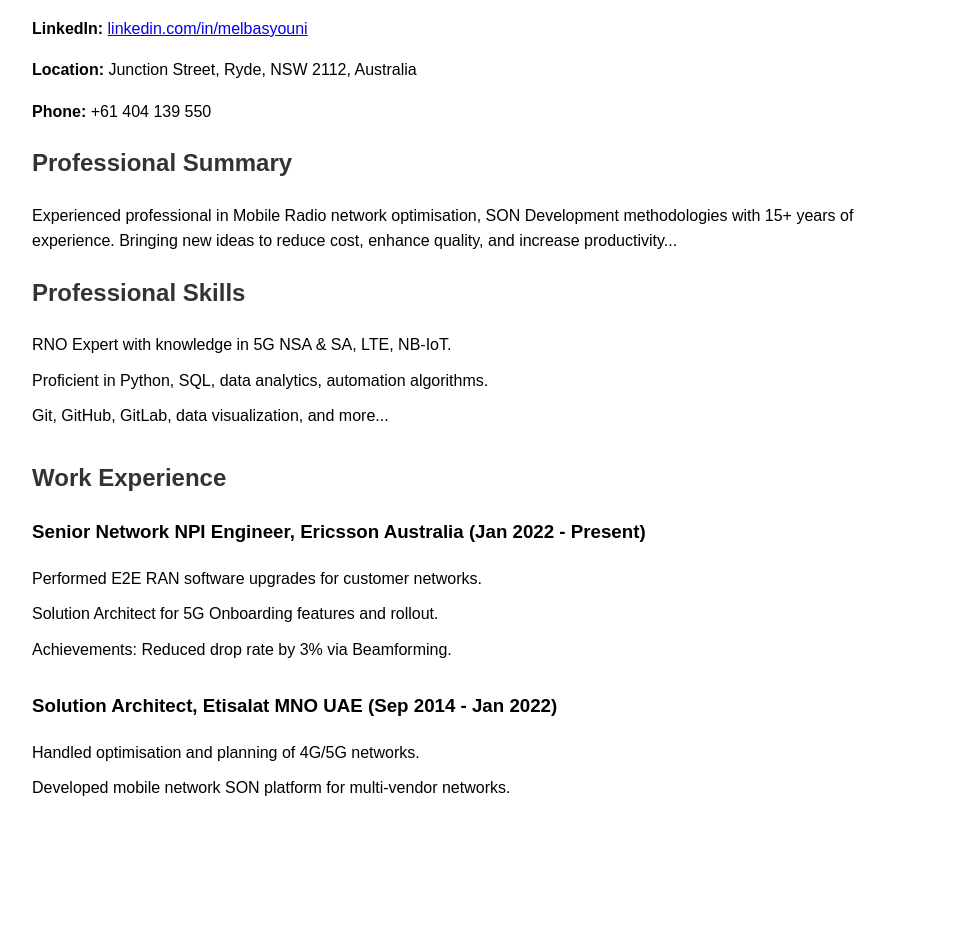
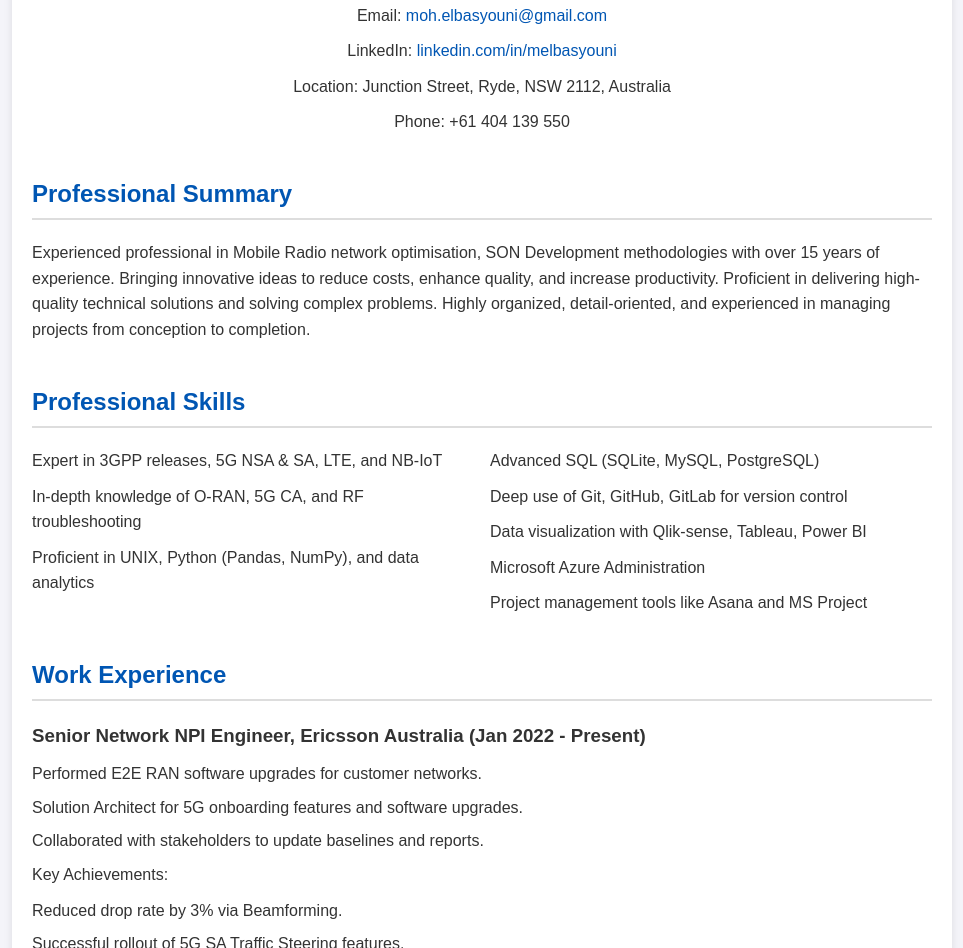
Before and after one commit to MohdElBasyouni/MohdElBasyouni.github.io, a plain HTML site: page index.html in a window 1280 px wide. Shown: the part 140-1088 px from the top of the page, without its empty margins (158-1121 px from the left). Before the commit the page ends 987 px from the top, so only its background shows below. Drawn offline with Linux system fonts and the light colour scheme.

Commit message:
Update Index.html

```diff
--- a/index.html
+++ b/index.html
@@ -3,64 +3,171 @@
 <head>
     <meta charset="UTF-8">
     <meta name="viewport" content="width=device-width, initial-scale=1.0">
+    <meta name="description" content="Mohamed ElBasyouni - Resume">
     <title>Resume - Mohamed ElBasyouni</title>
     <style>
         body {
-            font-family: Arial, sans-serif;
-            line-height: 1.6;
+            font-family: 'Arial', sans-serif;
             margin: 0;
             padding: 0;
+            background-color: #f4f4f9;
+            color: #333;
+            line-height: 1.6;
         }
         .container {
             max-width: 900px;
-            margin: 0 auto;
+            margin: 40px auto;
             padding: 20px;
+            background-color: #fff;
+            border-radius: 8px;
+            box-shadow: 0 4px 8px rgba(0, 0, 0, 0.1);
         }
-        h1, h2 {
-            color: #333;
+        h1 {
+            color: #0056b3;
+            text-align: center;
+            margin-bottom: 5px;
+        }
+        h2 {
+            color: #0056b3;
+            border-bottom: 2px solid #ddd;
+            padding-bottom: 5px;
+            margin-top: 40px;
+        }
+        p {
+            margin: 10px 0;
         }
         ul {
             list-style: none;
             padding: 0;
         }
         ul li {
-            padding-bottom: 10px;
+            margin-bottom: 10px;
+        }
+        .contact-info {
+            text-align: center;
+            margin-bottom: 20px;
+        }
+        .contact-info a {
+            color: #0056b3;
+            text-decoration: none;
+        }
+        .skills-list, .certifications-list {
+            columns: 2;
+        }
+        .experience h3 {
+            margin: 0;
+            color: #333;
+        }
+        .experience ul {
+            margin-top: 10px;
+        }
+        .experience ul li {
+            margin-bottom: 8px;
+        }
+        .footer {
+            text-align: center;
+            padding-top: 20px;
+            font-size: 14px;
+            color: #777;
+        }
+        @media (max-width: 768px) {
+            .skills-list, .certifications-list {
+                columns: 1;
+            }
         }
     </style>
 </head>
 <body>
+
     <div class="container">
         <h1>Mohamed ElBasyouni</h1>
-        <p><strong>Email:</strong> <a href="mailto:moh.elbasyouni@gmail.com">moh.elbasyouni@gmail.com</a></p>
-        <p><strong>LinkedIn:</strong> <a href="https://linkedin.com/in/melbasyouni" target="_blank">linkedin.com/in/melbasyouni</a></p>
-        <p><strong>Location:</strong> Junction Street, Ryde, NSW 2112, Australia</p>
-        <p><strong>Phone:</strong> +61 404 139 550</p>
+
+        <div class="contact-info">
+            <p>Email: <a href="mailto:moh.elbasyouni@gmail.com">moh.elbasyouni@gmail.com</a></p>
+            <p>LinkedIn: <a href="https://linkedin.com/in/melbasyouni" target="_blank">linkedin.com/in/melbasyouni</a></p>
+            <p>Location: Junction Street, Ryde, NSW 2112, Australia</p>
+            <p>Phone: +61 404 139 550</p>
+        </div>
 
         <h2>Professional Summary</h2>
-        <p>Experienced professional in Mobile Radio network optimisation, SON Development methodologies with 15+ years of experience. Bringing new ideas to reduce cost, enhance quality, and increase productivity...</p>
+        <p>Experienced professional in Mobile Radio network optimisation, SON Development methodologies with over 15 years of experience. Bringing innovative ideas to reduce costs, enhance quality, and increase productivity. Proficient in delivering high-quality technical solutions and solving complex problems. Highly organized, detail-oriented, and experienced in managing projects from conception to completion.</p>
 
         <h2>Professional Skills</h2>
-        <ul>
-            <li>RNO Expert with knowledge in 5G NSA & SA, LTE, NB-IoT.</li>
-            <li>Proficient in Python, SQL, data analytics, automation algorithms.</li>
-            <li>Git, GitHub, GitLab, data visualization, and more...</li>
+        <ul class="skills-list">
+            <li>Expert in 3GPP releases, 5G NSA & SA, LTE, and NB-IoT</li>
+            <li>In-depth knowledge of O-RAN, 5G CA, and RF troubleshooting</li>
+            <li>Proficient in UNIX, Python (Pandas, NumPy), and data analytics</li>
+            <li>Advanced SQL (SQLite, MySQL, PostgreSQL)</li>
+            <li>Deep use of Git, GitHub, GitLab for version control</li>
+            <li>Data visualization with Qlik-sense, Tableau, Power BI</li>
+            <li>Microsoft Azure Administration</li>
+            <li>Project management tools like Asana and MS Project</li>
         </ul>
 
         <h2>Work Experience</h2>
+
+        <div class="experience">
             <h3>Senior Network NPI Engineer, Ericsson Australia (Jan 2022 - Present)</h3>
             <ul>
                 <li>Performed E2E RAN software upgrades for customer networks.</li>
-            <li>Solution Architect for 5G Onboarding features and rollout.</li>
-            <li>Achievements: Reduced drop rate by 3% via Beamforming.</li>
+                <li>Solution Architect for 5G onboarding features and software upgrades.</li>
+                <li>Collaborated with stakeholders to update baselines and reports.</li>
+                <li>Key Achievements:
+                    <ul>
+                        <li>Reduced drop rate by 3% via Beamforming.</li>
+                        <li>Successful rollout of 5G SA Traffic Steering features.</li>
+                        <li>Developed automation scripts using Python and VBA.</li>
+                    </ul>
+                </li>
             </ul>
 
             <h3>Solution Architect, Etisalat MNO UAE (Sep 2014 - Jan 2022)</h3>
             <ul>
-            <li>Handled optimisation and planning of 4G/5G networks.</li>
-            <li>Developed mobile network SON platform for multi-vendor networks.</li>
+                <li>Optimized 4G/5G networks with detailed KPI analytics.</li>
+                <li>Designed multi-vendor SON platforms for mobile networks.</li>
+                <li>Created data visualization dashboards for KPI insights using BI tools.</li>
+                <li>Key Achievements:
+                    <ul>
+                        <li>Increased 5G traffic penetration by 30%.</li>
+                        <li>Enhanced handover strategies and reduced drop rates.</li>
+                    </ul>
+                </li>
             </ul>
 
-        <!-- Add other sections such as Education, Certifications, etc. -->
+            <h3>Senior Telecom Deployment Engineer, Etisalat MNO Egypt (Aug 2011 - Aug 2014)</h3>
+            <ul>
+                <li>Deployed and optimized Microwave and Wi-Fi connections for VIP clients.</li>
+                <li>Successfully implemented UMTS 900 as a 3rd Carrier solution in Egypt.</li>
+            </ul>
+
+            <h3>Senior BSS Engineer, NESIC (Sep 2009 - Aug 2011)</h3>
+            <ul>
+                <li>Expanded and optimized 3G/2G networks across various regions.</li>
+                <li>Worked on Huawei and NEC microwave link installations and configurations.</li>
+            </ul>
         </div>
+
+        <h2>Education</h2>
+        <p><strong>B.Sc. in Electrical Engineering, Communication and Electronics</strong> - Mansoura University (Spring 2009)</p>
+        <p><strong>Graduation Project:</strong> Multi-User Code Division Multiple Access (CDMA) with Distinction</p>
+
+        <h2>Certifications</h2>
+        <ul class="certifications-list">
+            <li>Ericsson Certified Associate - Ericsson 5G RAN Services (2024)</li>
+            <li>Microsoft Azure Administrator (2021)</li>
+            <li>SAFe 6 Agilist, PMI-ACP, PMP, Scrum Master (Various Dates)</li>
+        </ul>
+
+        <h2>Personal Skills</h2>
+        <p>Highly self-motivated, creative, and enthusiastic with strong organizational skills. Able to work under stress, meet tight deadlines, and manage complex projects. Fluent in tools like Notion, ClickUp, Obsidian, and Whimsical for effective project management.</p>
+
+        <h2>Hobbies and Interests</h2>
+        <p>Swimming, Gym, Travelling, Exploring new cultures.</p>
+
+        <div class="footer">
+            <p>Last Updated: 27th June 2024</p>
+        </div>
+    </div>
+
 </body>
 </html>
```
Lines whose indentation alone changed are shown as unchanged.
